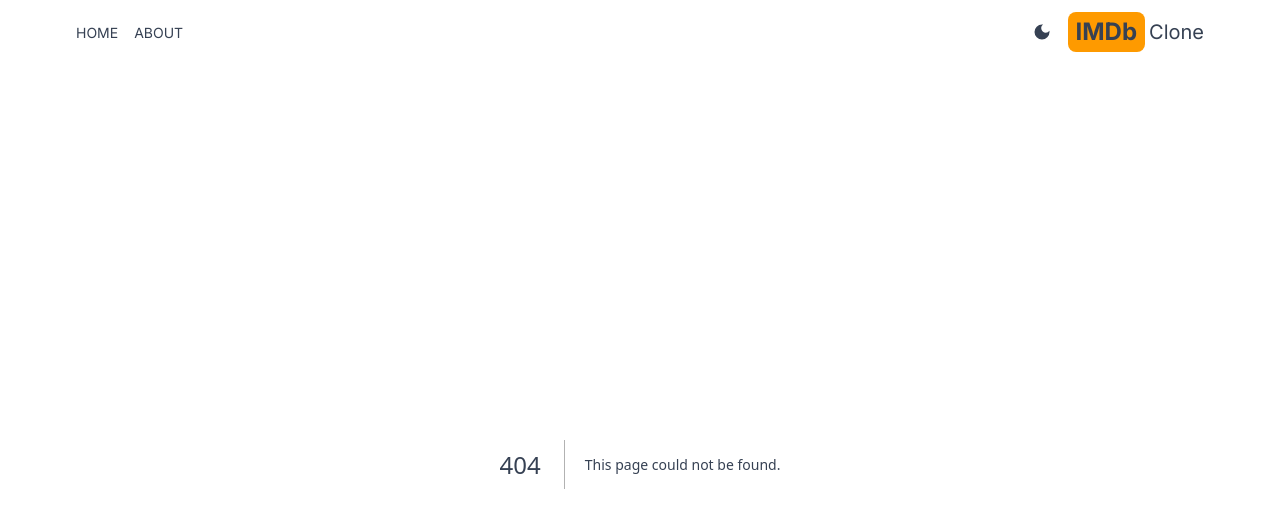
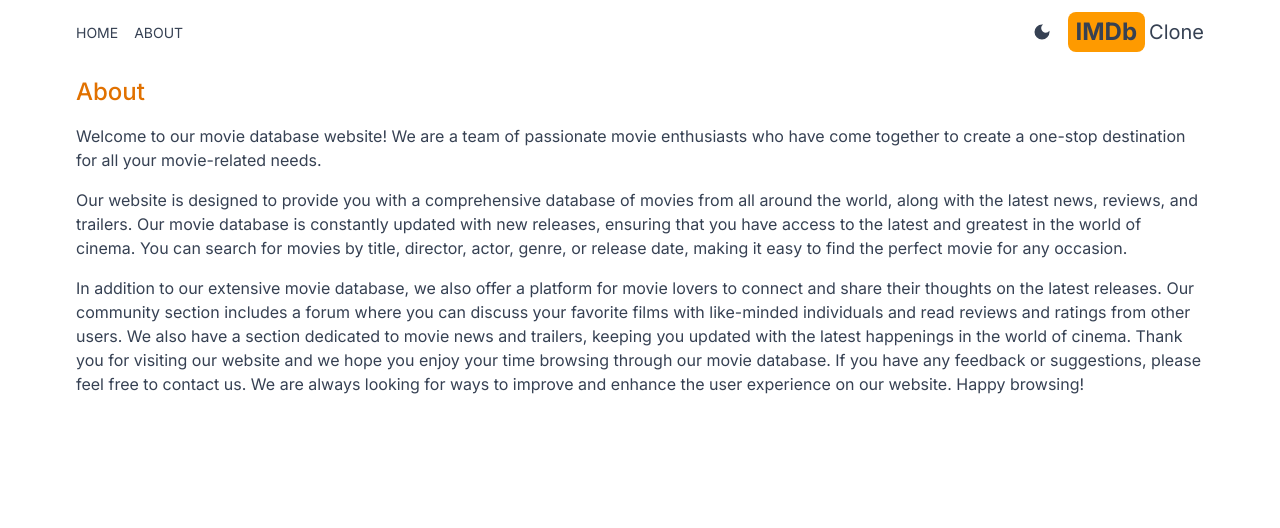
Before and after one commit to boyyys/imdb-next, a Next.js app: page /about in a window 1280 px wide. Before the commit this address had no page. Shown: the top 528 px of the page. Built offline with nearby package versions, Linux system fonts and the light colour scheme.

Commit message:
create the about page

```diff
--- /dev/null
+++ b/src/app/about/page.jsx
@@ -0,0 +1,20 @@
+export default function About() {
+  return (
+    <div className="max-w-6xl mx-auto p-3 space-y-4">
+      <h1 className="text-2xl font-medium text-amber-600">About</h1>
+      <p>Welcome to our movie database website! We are a team of passionate movie enthusiasts who have come together to create a one-stop destination for all your movie-related needs.</p>
+
+      <p>
+        Our website is designed to provide you with a comprehensive database of movies from all around the world, along with the latest news, reviews, and trailers. Our movie database is constantly updated with new releases, ensuring that
+        you have access to the latest and greatest in the world of cinema. You can search for movies by title, director, actor, genre, or release date, making it easy to find the perfect movie for any occasion.
+      </p>
+
+      <p>
+        In addition to our extensive movie database, we also offer a platform for movie lovers to connect and share their thoughts on the latest releases. Our community section includes a forum where you can discuss your favorite films with
+        like-minded individuals and read reviews and ratings from other users. We also have a section dedicated to movie news and trailers, keeping you updated with the latest happenings in the world of cinema. Thank you for visiting our
+        website and we hope you enjoy your time browsing through our movie database. If you have any feedback or suggestions, please feel free to contact us. We are always looking for ways to improve and enhance the user experience on our
+        website. Happy browsing!
+      </p>
+    </div>
+  );
+}
```
